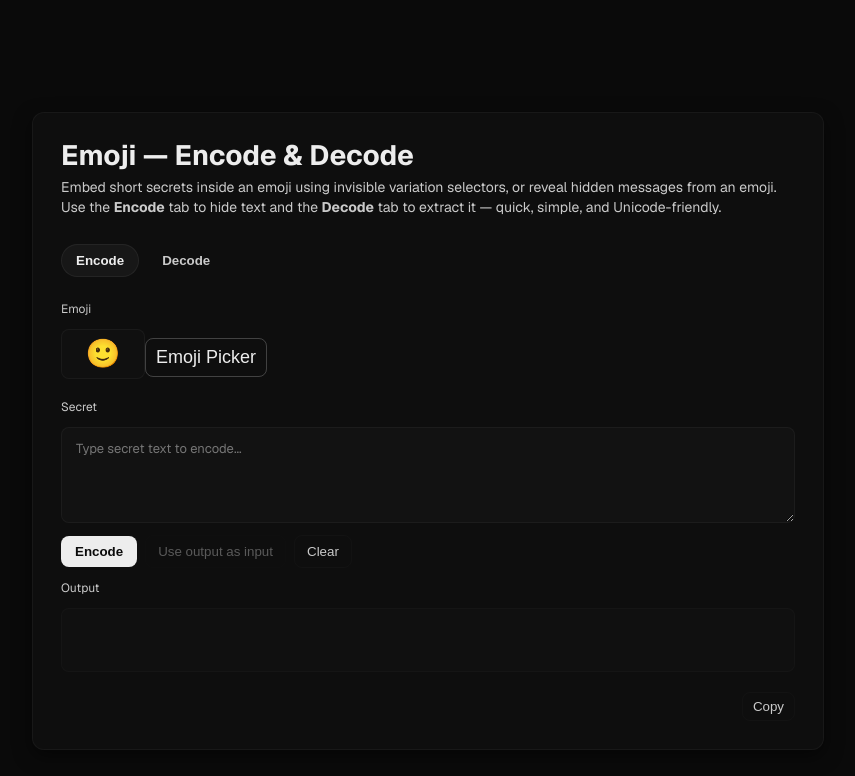
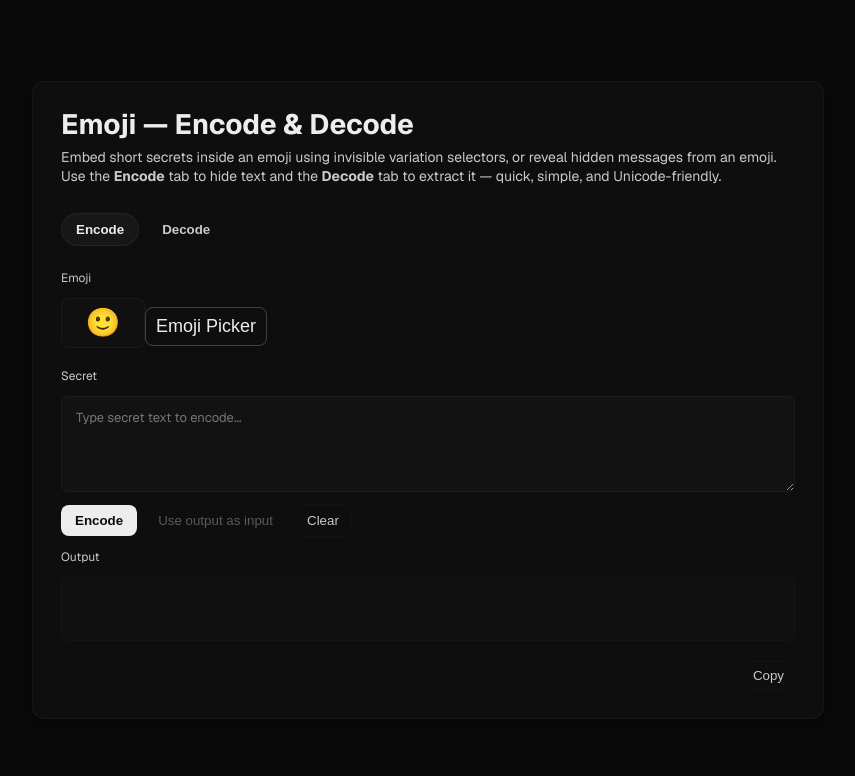
Before and after one commit to juji/emoji, a Next.js app: page / in a window 1280 px wide. Shown: the top 776 px of the page, without its empty margins (212-1067 px from the left). Built offline with nearby package versions, Linux system fonts and the light colour scheme.

Commit message:
feat: update padding in page.module.css

```diff
--- a/src/app/page.module.css
+++ b/src/app/page.module.css
@@ -9,7 +9,7 @@
   justify-content: center;
   font-family: var(--font-geist-sans);
   background-color: var(--background);
-  padding: 48px;
+  padding: 0px;
 }
 
 .main {
```
